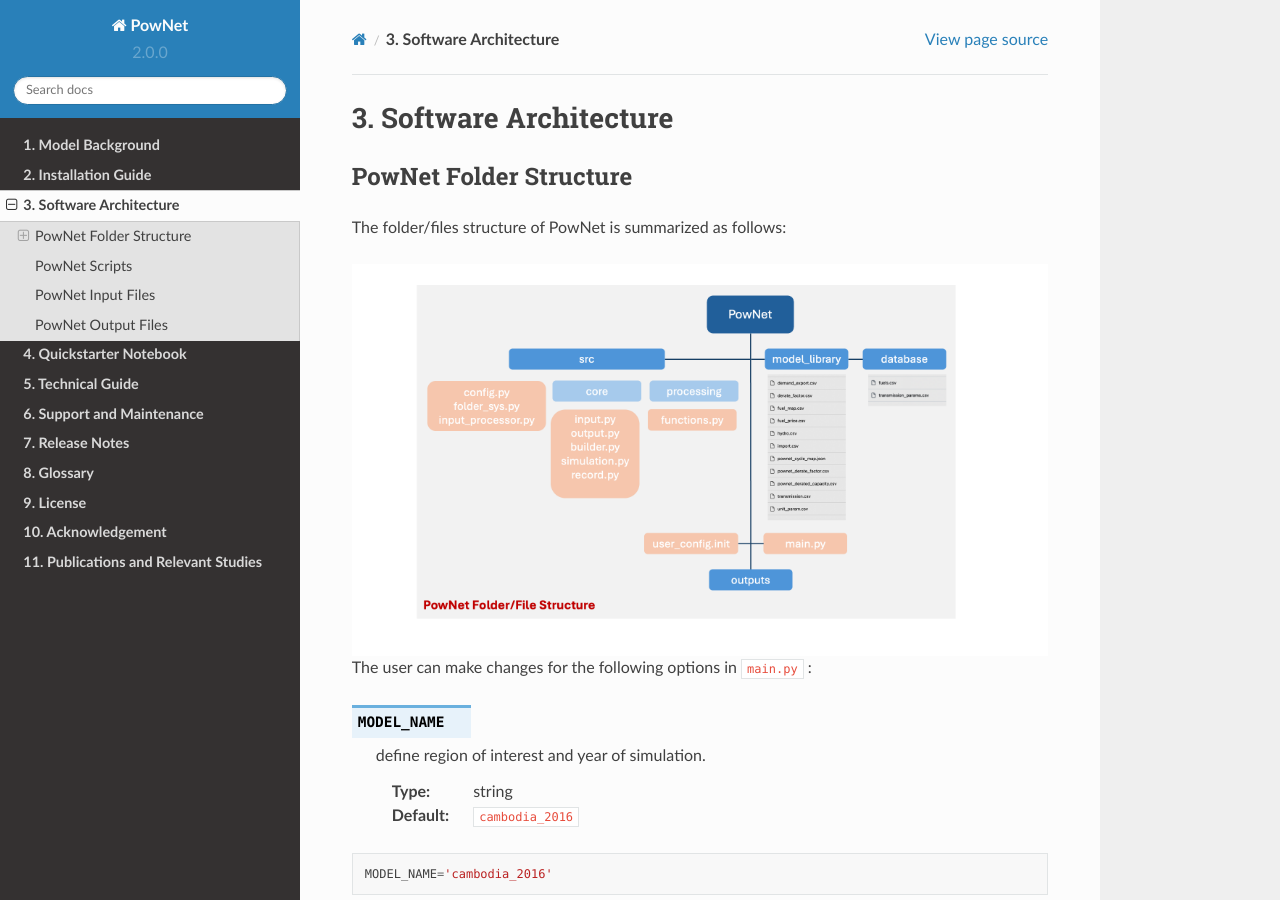
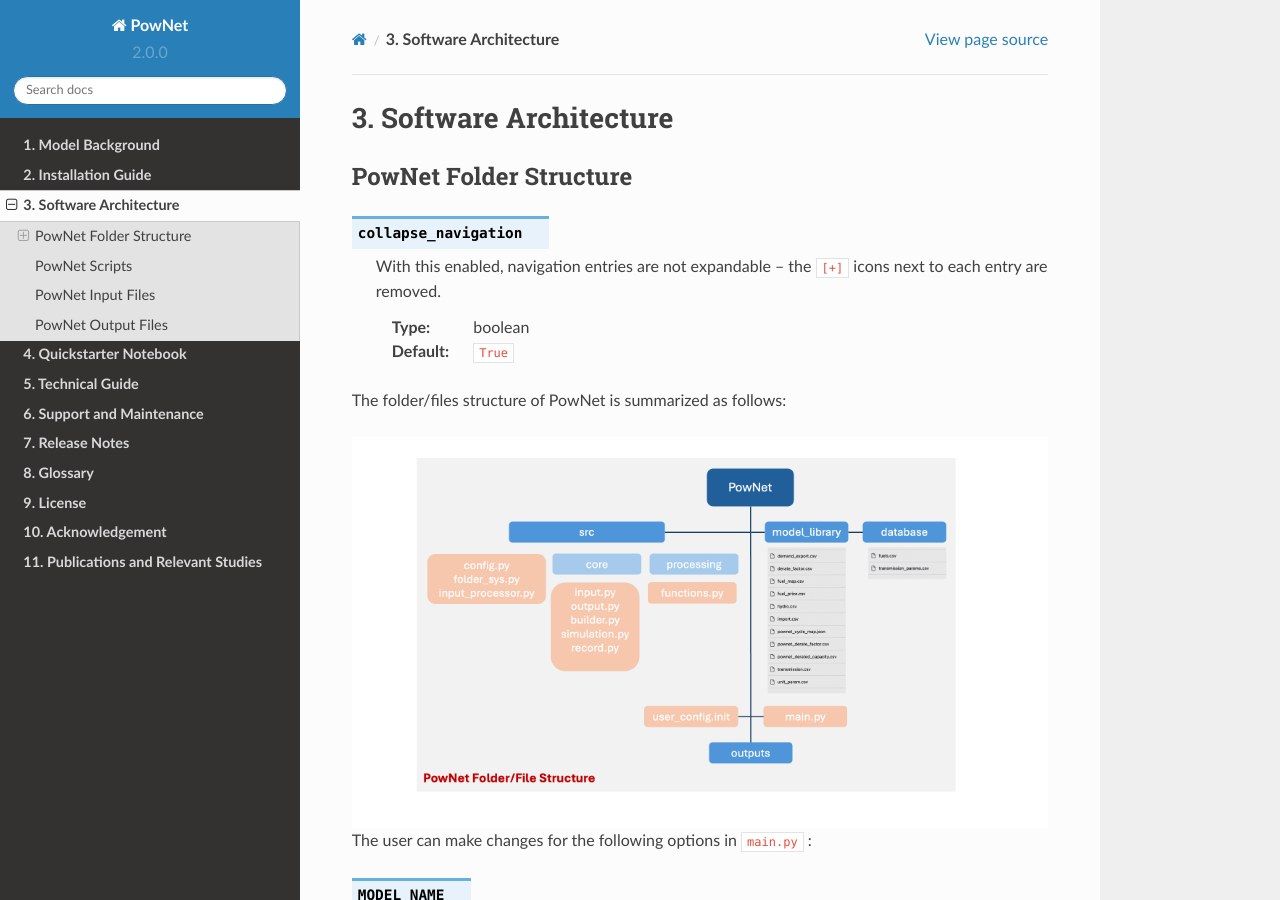
Before and after one commit to HishamEldardiry/PowNet_Documentation, a Sphinx documentation site: the page built from docs/source/pages/architecture.rst, in a window 1280 px wide and 900 px high. Built offline with Sphinx 7.4.7 and the Read the Docs theme 2.0.0, drawn with Linux system fonts in a browser that asks for light colours.

Commit message:
Update architecture.rst

```diff
--- a/docs/source/pages/architecture.rst
+++ b/docs/source/pages/architecture.rst
@@ -5,6 +5,14 @@
 -----------------------
 PowNet Folder Structure
 -----------------------
+
+.. confval:: collapse_navigation
+
+    With this enabled, navigation entries are not expandable -- the ``[+]``
+    icons next to each entry are removed.
+
+    :type: boolean
+    :default: ``True``
 
 The folder/files structure of PowNet is summarized as follows:
 
```
